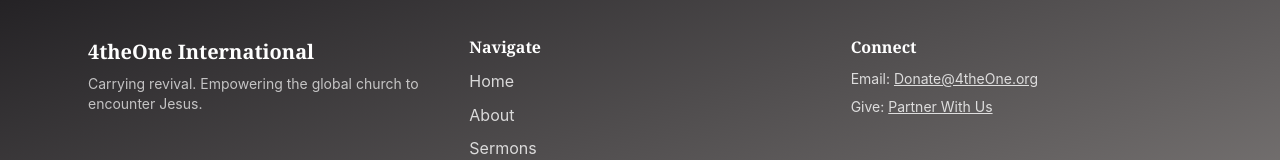
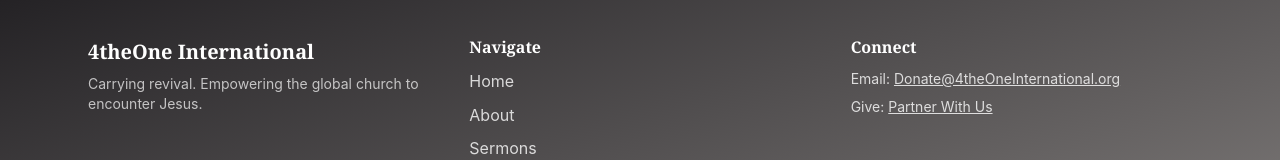
Before and after one commit to donaldjclark/4theone-international-site, a React (Vite) app: page / in a window 1280 px wide. Shown: the part 1999-2159 px from the top of the page. Built offline with nearby package versions, Linux system fonts and the light colour scheme.

Commit message:
Update email address in Footer component

```diff
--- a/src/components/Footer.jsx
+++ b/src/components/Footer.jsx
@@ -28,7 +28,7 @@
           <h4 className="font-semibold mb-3">Connect</h4>
           <ul className="space-y-2 text-white/80 text-sm">
             <li>
-              Email: <a href="mailto:donate@4theone.org" className="underline">Donate@4theOne.org</a>
+              Email: <a href="mailto:donate@4theone.org" className="underline">Donate@4theOneInternational.org</a>
             </li>
             <li>
               Give: <Link to="/partner" className="underline">Partner With Us</Link>
```
